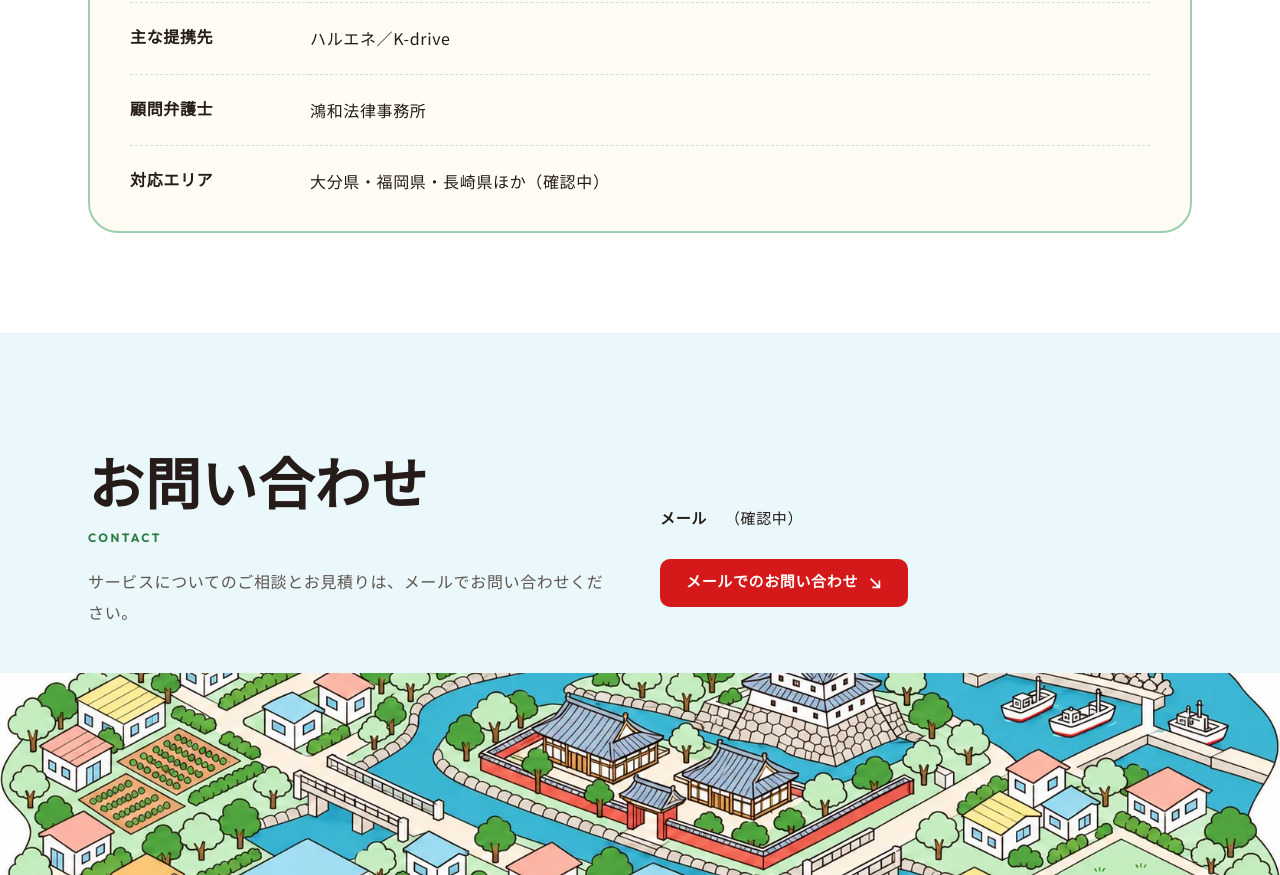
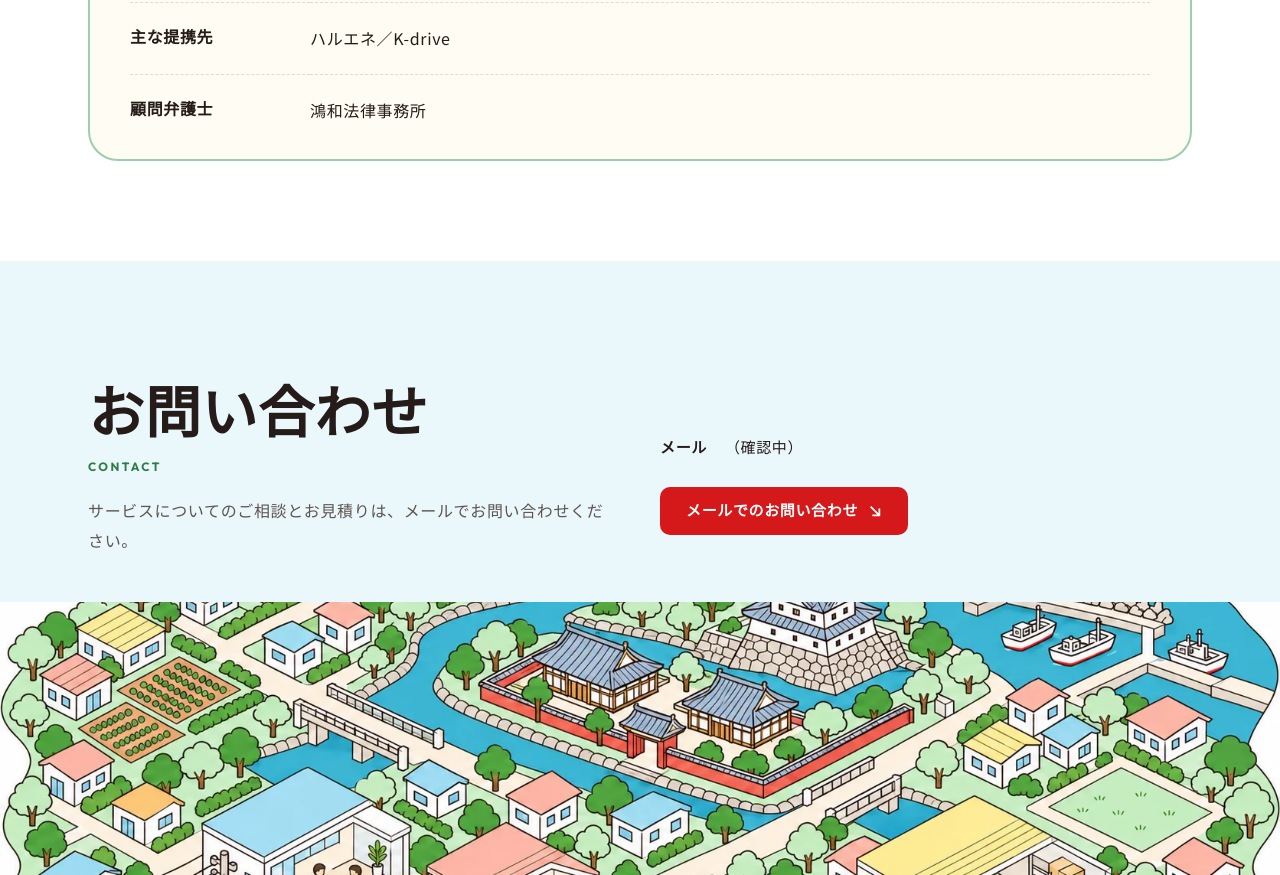
Before and after one commit to cross-value/sanctus-hp, a plain HTML site: page index.html in a window 1280 px wide. Shown: the part 5528-6403 px from the top of the page. Drawn offline with Linux system fonts and the light colour scheme; a web font is replaced by a local one.

Commit message:
会社概要から対応エリアの行を外す
Co-Authored-By: Claude Opus 5.5 <noreply@anthropic.com>

```diff
--- a/index.html
+++ b/index.html
@@ -168,7 +168,6 @@
       <dt>事業内容</dt><dd><ul><li>電気代の見直し（新電力の取次）</li><li>法人向けがん検査キットの販売</li><li>健康経営の認定支援</li><li>就労マッチング</li><li>備蓄おにぎりの販売</li><li>格安SIMの取次</li><li>がん共済の取次</li><li>食品などの取引のおつなぎ</li></ul></dd>
       <dt>主な提携先</dt><dd>ハルエネ／K-drive</dd>
       <dt>顧問弁護士</dt><dd>鴻和法律事務所</dd>
-      <dt>対応エリア</dt><dd>大分県・福岡県・長崎県ほか（確認中）</dd>
     </dl>
   </div>
 </section>
```
